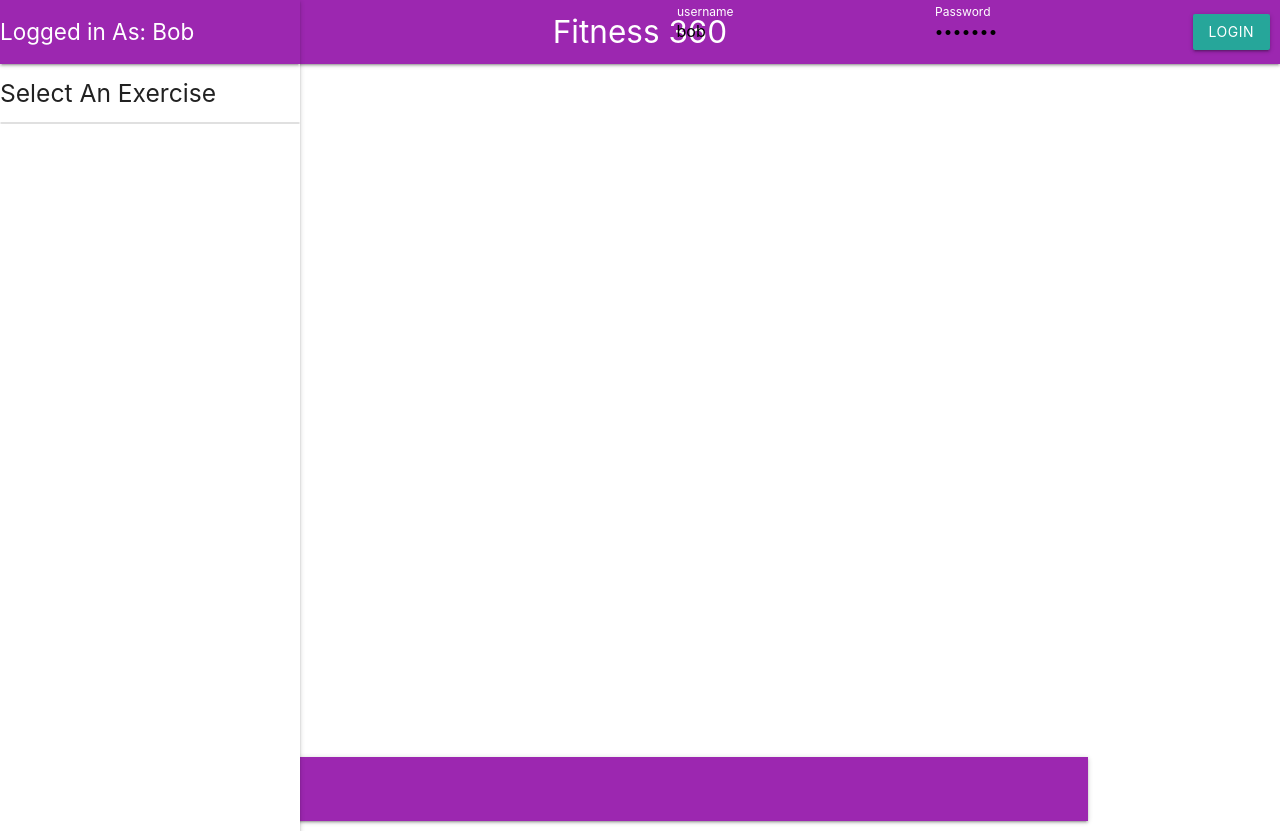
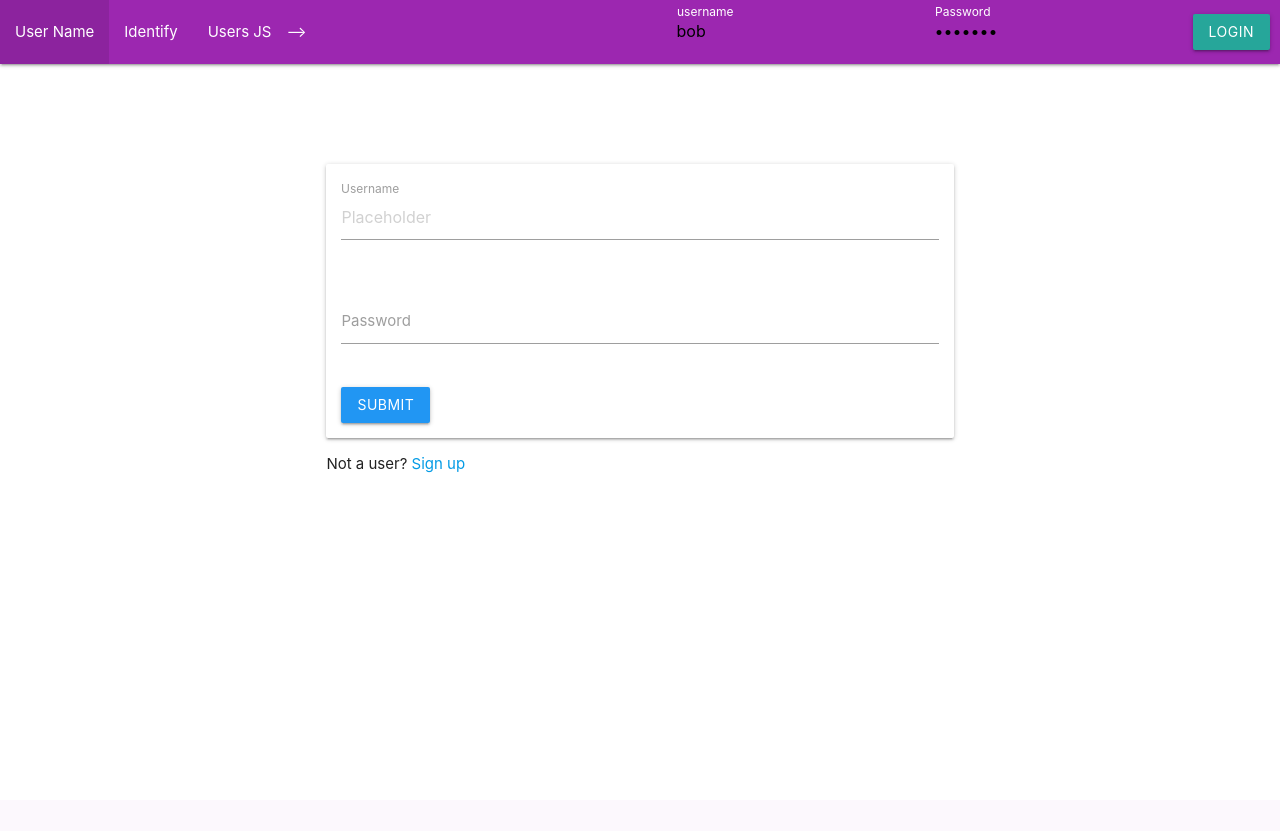
Before and after one commit to jonsnation/Fitness360, a Flask app: page / in a window 1280 px wide. After the commit the page ends 473 px from the top, so only its background shows below. Run offline with Flask 3, Linux system fonts and the light colour scheme; parts of the project's set-up code (start-up, migrations or seed data) failed here and were passed over.

Commit message:
Fixing architecture cont'd (#7)
* test data

* login with new template

* fixed merges

* added init

* small fix to selected exercises

* updated

* fixed left side nav

* routines and middle card

* Fixed architecture

* finishing architecture fix

---------

Co-authored-by: jonsnation <jonathanswamber2003@gmail.com>
Co-authored-by: jonsnation <123023613+jonsnation@users.noreply.github.com>
Co-authored-by: Danara26 <sahadeodanara26@gmail.com>

```diff
--- a/App/controllers/__init__.py
+++ b/App/controllers/__init__.py
@@ -1,2 +1,4 @@
 from .user import *
 from .auth import *
+from .routine import *
+from .workout import *
--- a/App/controllers/routine.py
+++ b/App/controllers/routine.py
@@ -1,4 +1,4 @@
-from App.models import Routine, Workout
+from App.models import Routine
 from App.database import db
 
 
--- a/App/models/__init__.py
+++ b/App/models/__init__.py
@@ -1 +1,4 @@
 from .user import *
+from .routine import *
+from .workout import *
+from .workoutroutine  import *
--- a/App/templates/index.html
+++ b/App/templates/index.html
@@ -5,32 +5,35 @@
 {{ super() }}
 
 {% block content %}
-    <!-- <h1>Selected Workout</h1> -->
-    {% if is_authenticated %}
-        <p> Welcome {{current_user.username}} </p>
-    {% endif %}
-    <!-- <p>Selected workout and description will appear here.</p> -->
-
-    <!-- <h2>Workouts</h2>
-{% if workouts %}
-    <div class="row">
-        {% for workout in workouts %}
-            <div class="col s12 m3">
-                <div class="card">
-                    <div class="card-image">
-                        <img src="{{workout.exercise_image1}}" alt="Exercise Image 1">
-                        <img src="{{workout.exercise_image2}}" alt="Exercise Image 2">
-                    </div>
-                    <div class="card-content">
-                        <p>{{ workout.exercise_name }} - {{ workout.description }}</p>
-                    </div>
-                </div>
-            </div>
-        {% endfor %}
-    </div>
-{% else %}
-    <p>No workouts found.</p>
-{% endif %} -->
+<style>
+    .column {
+        float: left;
+        padding: 10px;
+        height: 90vh; /* Adjust as needed */
+        overflow-y: auto;
+    }
+    .left {
+        width: 25%;
+    }
+    .middle {
+        width: 50%;
+        display: flex;
+        justify-content: center;
+        align-items: center;
+    }
+    .right {
+        width: 25%;
+    }
+    .row:after {
+        content: "";
+        display: table;
+        clear: both;
+    }
+    .smaller-image {
+        width: 50%; /* Adjust as needed */
+        height: auto;
+    }
+</style>
 
 <!--Left side navigation bar to select an exercise-->
 <section class="col s12 m9" style="margin-top: 5px; overflow-y:scroll; height: 86vh">
@@ -41,62 +44,80 @@
             </div>
         </nav>
 
-            <!--When View is selected, Workout details should appear for that exercise in the middle-->
+        <!-- Left column content (Select an Exercise) -->
+        {% if is_authenticated %}
+            <p> Welcome {{current_user.username}} </p>
+        {% endif %}
         <h5>Select An Exercise</h5>
         <div class="input-field col s12">
             <div class="scrollable-list collection with-scroller">
                 {% for workout in workouts %}
-                <a href="/app/{{workout.id}}" class="collection-item">{{ workout.exercise_name }}</a><br>
-                <div class="additional-info">
-                    <a href="/app/{{workout.id}}" class="secondary-content">View</a>
-                </div>
+                <a href="/app/{{workout.workout_id}}" class="collection-item">{{ workout.exercise_name }}</a><br>
                 {% endfor %}
             </div>
         </div>
+
     </ul>
 </section>
 
-    <!--Main area in the middle to display selected exercise details-->
-    <main class="col s12">
-        <nav class="nav-extended purple" style="margin-bottom:10px">
-            <div class="nav-wrapper">
-              <!-- <span style="margin-left: 10px;">
-                View Exercise Details
-              </span> -->
 
-
-            <!-- Workout Details -->
+    <div class="column middle center">
+        <!-- Middle column content (Selected Workout) -->
         {% if selected_workout %}
         <div class="card">
             <div class = "card-image">
-                <img src="{{selected_workout.image1}}" alt="" class="circle responsive-img">
+                <img src="{{selected_workout.exercise_image2}}" alt="" class="circle responsive-img smaller-image">
             </div>
             <div class="card-content">
                 <span class = "card-title">
                 {{selected_workout.exercise_name}}
                 </span>
-                <p>ID: {{selected_workout.id}}</p>
                 <p>Workout Name: {{selected_workout.exercise_name}}</p>
-                <p>Deescription: {{selected_workout.description}}</p>
+                <p>Description: {{selected_workout.description}}</p>
                 <p>Muscle Group: {{selected_workout.muscle_group}}</p>
                 <p>Equipment: {{selected_workout.equipment}}</p>
                 <p>Rating: {{selected_workout.rating}}</p>
             </div>
-            <button class="btn waves-effect waves-light" type="add">
-                Add to Routine
-              </button>
+
+            <div class="card-actions">
+                <form method = "POST" action = "">
+                    <!-- /routine/create -->
+                    <label for="name_inline">Add</label>
+                    <input class="btn waves-effect waves-light center" type="submit" value="submit">
+                </form>
+            </div>
+
         </div>
         {% endif %}
     </div>
-        </nav>
-    </main>
-
-    <!--Right navigation bar for user's created routines -->
-    <section class="col s12 m3">
 
 
+    <!-- <div class="row" style="width: 95%; height: 67vh; overflow-y:scroll; margin-left: auto;  margin-right: auto;">
 
-    </section>
+      </div> -->
 
+    <div class="column right">
+        <!-- Right column content (Routines) -->
+        <!-- Add your routines content here -->
 
+        <div class="col s12">
+
+            Test
+            {% if current_user.routine%}
+            <h3>ROUTINES</h3>
+                {% for routines in current_user.routine%}
+                <div class="card">
+                    <div class="card-content">
+                    <p>Testing Lorem ipsum dolor, sit amet consectetur adipisicing elit. Praesentium corporis ut tempore illum ad minima et fugiat, in animi voluptate, voluptatibus dolores magnam laborum deserunt! Sed minus exercitationem maiores expedita?</p>
+                    <p>Rating{{review.rating}}</p>
+                    <span class="card-title">Author:</span>
+                    </div>
+                </div>
+                {% endfor %}
+            {% else %}
+            <h2>Add a routine to see routines</h2>
+            {% endif %}
+        </div>
+    </div>
+</div>
 {% endblock %}
--- a/App/templates/layout.html
+++ b/App/templates/layout.html
@@ -19,10 +19,8 @@
               <a href="#!" class="brand-logo center">{% block page %}{% endblock %}</a>
               <ul id="nav-mobile" class="left">
                   <li><a href="/users">User Name</a></li>
-                  {% if is_authenticated %}
                     <li><a href="/identify">Identify</a></li>
-                  {% endif %}
-                  <li><a href="/static/users">Users JS</a></li>
+                  <li><a href="/static/users">Users JS</a></li> -->
               </ul>
               {% if is_authenticated %}
               <ul id="nav-mobile" class="right">
--- a/App/views/auth.py
+++ b/App/views/auth.py
@@ -57,7 +57,7 @@
             db.session.add(new_user)
             db.session.commit()
             flash(f"User {username} created!")
-            return redirect(url_for('index_views.index_page'))
+            return redirect(url_for('index_views.login_page'))
         except IntegrityError:
             db.session.rollback()
             flash('Username already exists', 'error')
--- a/App/views/index.py
+++ b/App/views/index.py
@@ -1,16 +1,40 @@
-from flask import Blueprint, redirect, render_template, request, send_from_directory, jsonify
+from flask import Blueprint, redirect, render_template, request, send_from_directory, jsonify,flash
 from App.models import db, User, Workout, Routine
 from App.controllers import create_user
+from flask_jwt_extended import jwt_required, current_user, unset_jwt_cookies, set_access_cookies
+
+from App.controllers import (
+    create_user,
+    get_all_users,
+    get_all_users_json,
+    jwt_required,
+    create_routine,
+    get_all_routines,
+    get_routine,
+    get_user_routines,
+    update_routine,
+    add_workout_to_routine,
+    delete_routine
+)
 
 
 index_views = Blueprint('index_views', __name__, template_folder='../templates')
 
 @index_views.route('/', methods=['GET'])
-def index_page():
+def login_page():
+    return render_template('login.html')
+
+# @index_views.route('/app', defaults={'workout_id': None}, methods=['GET'])
+@index_views.route('/app', methods=['GET'])
+@index_views.route('/app/<workout_id>', methods=['GET'])
+@jwt_required()
+def index_page(workout_id=None):
     workouts = Workout.query.all()
-    workout_id = 1  # replace with a valid workout ID
-    workout = Workout.query.get(workout_id)
-    return render_template('index.html', workouts=workouts, workout=workout)
+    if workout_id is not None:
+        selected_workout = Workout.query.get(workout_id)
+    else:
+        selected_workout = None
+    return render_template('index.html', workouts=workouts, selected_workout=selected_workout, current_user=current_user)
 
 
 @index_views.route('/init', methods=['GET'])
@@ -23,3 +47,54 @@
 @index_views.route('/health', methods=['GET'])
 def health_check():
     return jsonify({'status':'healthy'})
+
+# Action Routes
+
+
+# Create routines
+@index_views.route('/routine/create', methods=['POST'])
+@jwt_required
+def create_routine2():
+    data = request.json
+    routine = create_routine(data['name'], data['description'], jwt_current_user.id)
+    return jsonify(routine.get_json())
+
+# Add workout to routine
+# @routine_views.route('/add_workout/<int:routine_id>', methods=['POST'])
+# @jwt_required
+# def add_workout(routine_id):
+#     workout_id = request.form.get('workout_id')
+#     add_workout_to_routine(routine_id, workout_id)
+#     return redirect(url_for('user_views.edit_routine2', id=routine_id))
+
+# # View/Edit routine
+# @routine_views.route('/routine/edit/<int:id>', methods=['GET', 'POST'])
+# @jwt_required
+# def edit_routine2(id):
+#     routine = get_routine(id)
+#     if not routine or routine.user_id != jwt_current_user.id:
+#         return redirect(url_for('user_views.display_routines'))
+
+#     if request.method == 'POST':
+#         name = request.form.get('name')
+#         description = request.form.get('description')
+#         updated_routine = update_routine(id, name=name, description=description)
+#         if updated_routine:
+#             return redirect(url_for('user_views.display_routines'))
+
+#     workouts = get_all_workouts()
+#     return render_template('routine_form.html', form_action=url_for('user_views.edit_routine2', id=id), routine=routine, workouts=workouts)
+
+# # Delete routine
+# @routine_views.route('/routine/delete/<int:id>', methods=['POST'])
+# @jwt_required
+# def delete_routine2(id):
+#     routine = get_routine(id)
+#     if not routine or routine.user_id != jwt_current_user.id:
+#         return redirect(url_for('user_views.display_routines'))
+
+#     deleted_routine = delete_routine(id)
+#     if deleted_routine:
+#         return redirect(url_for('user_views.display_routines'))
+
+#     return 'Failed to delete routine', 400
--- a/App/views/routine.py
+++ b/App/views/routine.py
@@ -29,7 +29,7 @@
     return jsonify(routine.get_json())
 
 # Add workout to routine
-@routine_views.route('/routine/<int:routine_id>/add_workout', methods=['POST'])
+@routine_views.route('/add_workout/<int:routine_id>', methods=['POST'])
 @jwt_required
 def add_workout(routine_id):
     workout_id = request.form.get('workout_id')
```
Also changed, not shown: App/controllers/workout.py (added, +11 -0 lines), App/controllers/workoutroutine.py (added, +16 -0 lines), App/models/routine.py (added, +18 -0 lines), App/models/user.py (+1 -48 lines), App/models/workout.py (added, +33 -0 lines), App/models/workoutroutine.py (added, +20 -0 lines). Lines whose indentation alone changed are shown as unchanged.
